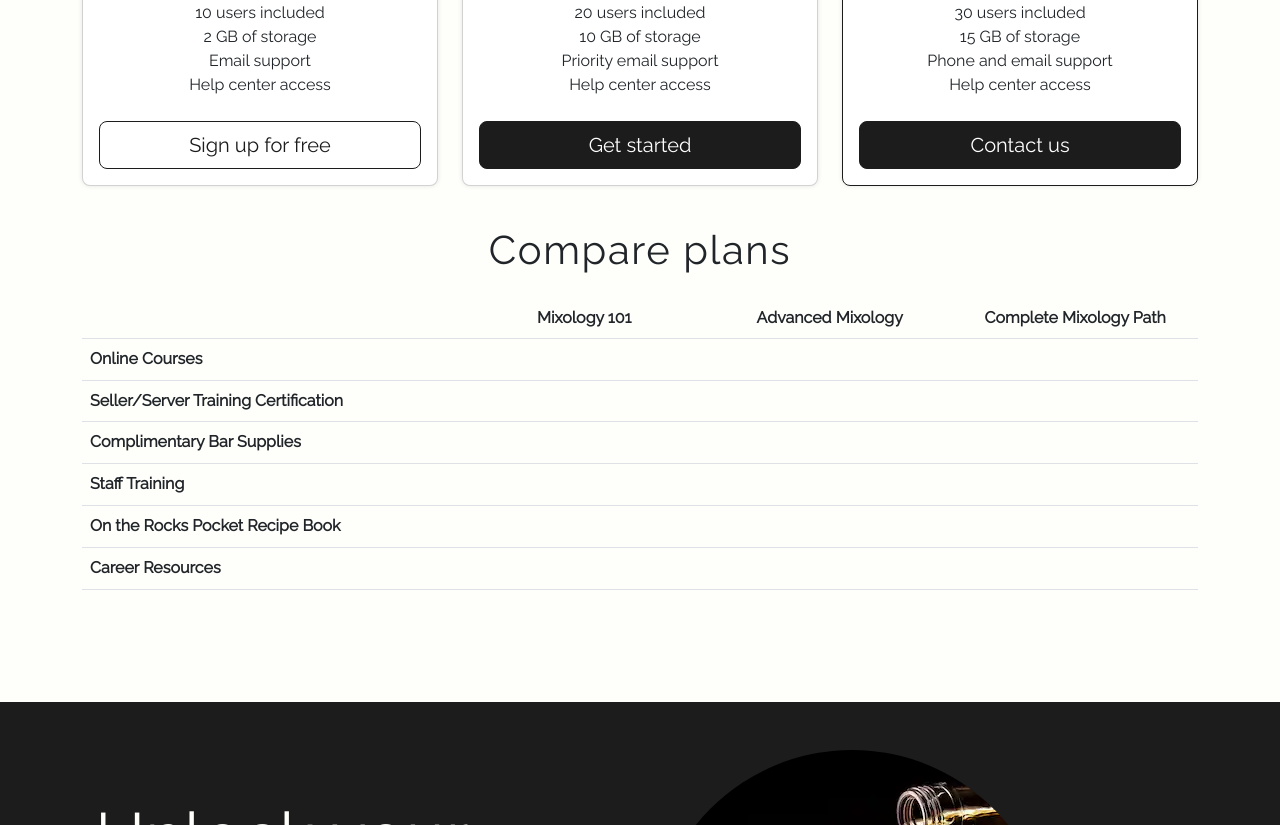
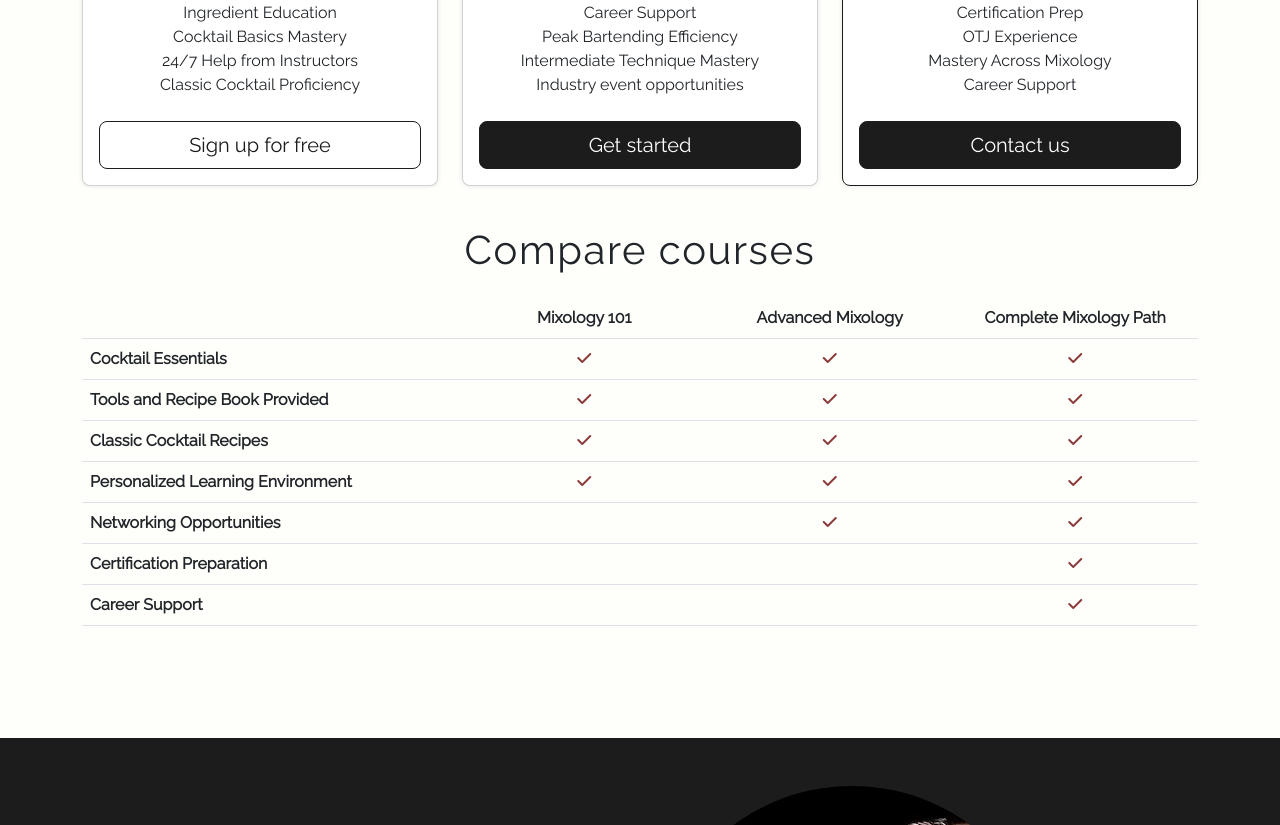
Before and after one commit to Kcounts93/on-the-rocks, a website: page pathways.html in a window 1280 px wide. Shown: the part 743-1568 px from the top of the page. Drawn offline with nearby package versions, Linux system fonts and the light colour scheme.

Commit message:
compare courses table

```diff
--- a/pathways.html
+++ b/pathways.html
@@ -12,7 +12,7 @@
   <link href="https://fonts.googleapis.com/css2?family=Montserrat:wght@300&family=Raleway&display=swap"
     rel="stylesheet">
   <link href="/css/main.css" rel="stylesheet">
-
+  <script src="https://kit.fontawesome.com/ee819d0555.js" crossorigin="anonymous"></script>
 </head>
 
 <body class="bg-light">
@@ -225,10 +225,10 @@
             <div class="card-body">
               <h1 class="card-title pricing-card-title">$0<small class="text-muted fw-light">/mo</small></h1>
               <ul class="list-unstyled mt-3 mb-4">
-                <li>10 users included</li>
-                <li>2 GB of storage</li>
-                <li>Email support</li>
-                <li>Help center access</li>
+                <li>Ingredient Education</li>
+                <li>Cocktail Basics Mastery</li>
+                <li>24/7 Help from Instructors</li>
+                <li>Classic Cocktail Proficiency</li>
               </ul>
               <button type="button" class="w-100 btn btn-lg btn-outline-primary">Sign up for free</button>
             </div>
@@ -242,10 +242,10 @@
             <div class="card-body">
               <h1 class="card-title pricing-card-title">$15<small class="text-muted fw-light">/mo</small></h1>
               <ul class="list-unstyled mt-3 mb-4">
-                <li>20 users included</li>
-                <li>10 GB of storage</li>
-                <li>Priority email support</li>
-                <li>Help center access</li>
+                <li>Career Support</li>
+                <li>Peak Bartending Efficiency</li>
+                <li>Intermediate Technique Mastery</li>
+                <li>Industry event opportunities</li>
               </ul>
               <button type="button" class="w-100 btn btn-lg btn-primary">Get started</button>
             </div>
@@ -257,12 +257,12 @@
               <h4 class="my-0 fw-normal">Complete Mixologist</h4>
             </div>
             <div class="card-body">
-              <h1 class="card-title pricing-card-title">$29<small class="text-muted fw-light">/mo</small></h1>
+              <h1 class="card-title pricing-card-title">$375<small class="text-muted fw-light"></small></h1>
               <ul class="list-unstyled mt-3 mb-4">
-                <li>30 users included</li>
-                <li>15 GB of storage</li>
-                <li>Phone and email support</li>
-                <li>Help center access</li>
+                <li>Certification Prep</li>
+                <li>OTJ Experience</li>
+                <li>Mastery Across Mixology</li>
+                <li>Career Support</li>
               </ul>
               <button type="button" class="w-100 btn btn-lg btn-primary">Contact us</button>
             </div>
@@ -270,7 +270,7 @@
         </div>
       </div>
 
-      <h2 class="display-6 text-center mb-4">Compare plans</h2>
+      <h2 class="display-6 text-center mb-4">Compare courses</h2>
 
       <div class="table-responsive">
         <table class="table text-center">
@@ -284,43 +284,46 @@
           </thead>
           <tbody>
             <tr>
-              <th scope="row" class="text-start">Online Courses</th>
-              <td><svg class="bi" width="24" height="24"><use xlink:href="#check"></use></svg></td>
-              <td><svg class="bi" width="24" height="24"><use xlink:href="#check"></use></svg></td>
-              <td><svg class="bi" width="24" height="24"><use xlink:href="#check"></use></svg></td>
+              <th scope="row" class="text-start">Cocktail Essentials</th>
+              <td><i class="fa-solid fa-check text-secondary"></i></td>
+              <td><i class="fa-solid fa-check text-secondary"></i></td>
+              <td><i class="fa-solid fa-check text-secondary"></i></td>
             </tr>
             <tr>
-              <th scope="row" class="text-start">Seller/Server Training Certification </th>
-              <td></td>
-              <td><svg class="bi" width="24" height="24"><use xlink:href="#check"></use></svg></td>
-              <td><svg class="bi" width="24" height="24"><use xlink:href="#check"></use></svg></td>
-            </tr>
-          </tbody>
-
-          <tbody>
-            <tr>
-              <th scope="row" class="text-start">Complimentary Bar Supplies</th>
-              <td><svg class="bi" width="24" height="24"><use xlink:href="#check"></use></svg></td>
-              <td><svg class="bi" width="24" height="24"><use xlink:href="#check"></use></svg></td>
-              <td><svg class="bi" width="24" height="24"><use xlink:href="#check"></use></svg></td>
+              <th scope="row" class="text-start">Tools and Recipe Book Provided</th>
+              <td><i class="fa-solid fa-check text-secondary"></i></td>
+              <td><i class="fa-solid fa-check text-secondary"></i></td>
+              <td><i class="fa-solid fa-check text-secondary"></i></td>
             </tr>
             <tr>
-              <th scope="row" class="text-start">Staff Training</th>
-              <td></td>
-              <td><svg class="bi" width="24" height="24"><use xlink:href="#check"></use></svg></td>
-              <td><svg class="bi" width="24" height="24"><use xlink:href="#check"></use></svg></td>
+              <th scope="row" class="text-start">Classic Cocktail Recipes</th>
+              <td><i class="fa-solid fa-check text-secondary"></i></td>
+              <td><i class="fa-solid fa-check text-secondary"></i></td>
+              <td><i class="fa-solid fa-check text-secondary"></i></td>
             </tr>
             <tr>
-              <th scope="row" class="text-start">On the Rocks Pocket Recipe Book</th>
-              <td></td>
-              <td><svg class="bi" width="24" height="24"><use xlink:href="#check"></use></svg></td>
-              <td><svg class="bi" width="24" height="24"><use xlink:href="#check"></use></svg></td>
+              <th scope="row" class="text-start">Personalized Learning Environment</th>
+              <td><i class="fa-solid fa-check text-secondary"></i></td>
+              <td><i class="fa-solid fa-check text-secondary"></i></td>
+              <td><i class="fa-solid fa-check text-secondary"></i></td>
             </tr>
             <tr>
-              <th scope="row" class="text-start">Career Resources</th>
+              <th scope="row" class="text-start">Networking Opportunities</th>
+              <td></td>
+              <td><i class="fa-solid fa-check text-secondary"></i></td>
+              <td><i class="fa-solid fa-check text-secondary"></i></td>
+            </tr>
+            <tr>
+              <th scope="row" class="text-start">Certification Preparation</th>
               <td></td>
               <td></td>
-              <td><svg class="bi" width="24" height="24"><use xlink:href="#check"></use></svg></td>
+              <td><i class="fa-solid fa-check text-secondary"></td>
+            </tr>
+            <tr>
+              <th scope="row" class="text-start">Career Support</th>
+              <td></td>
+              <td></td>
+              <td><i class="fa-solid fa-check text-secondary"></td>
             </tr>
 
           </tbody>
```
